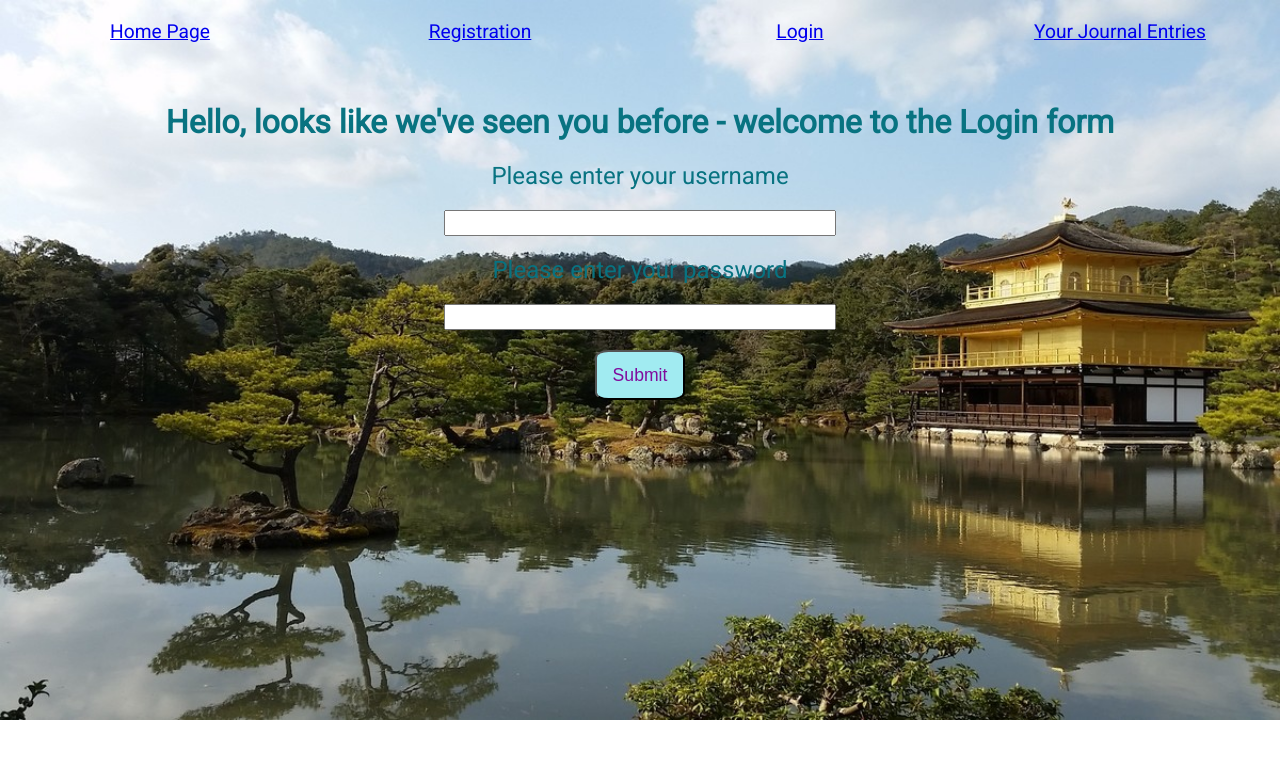
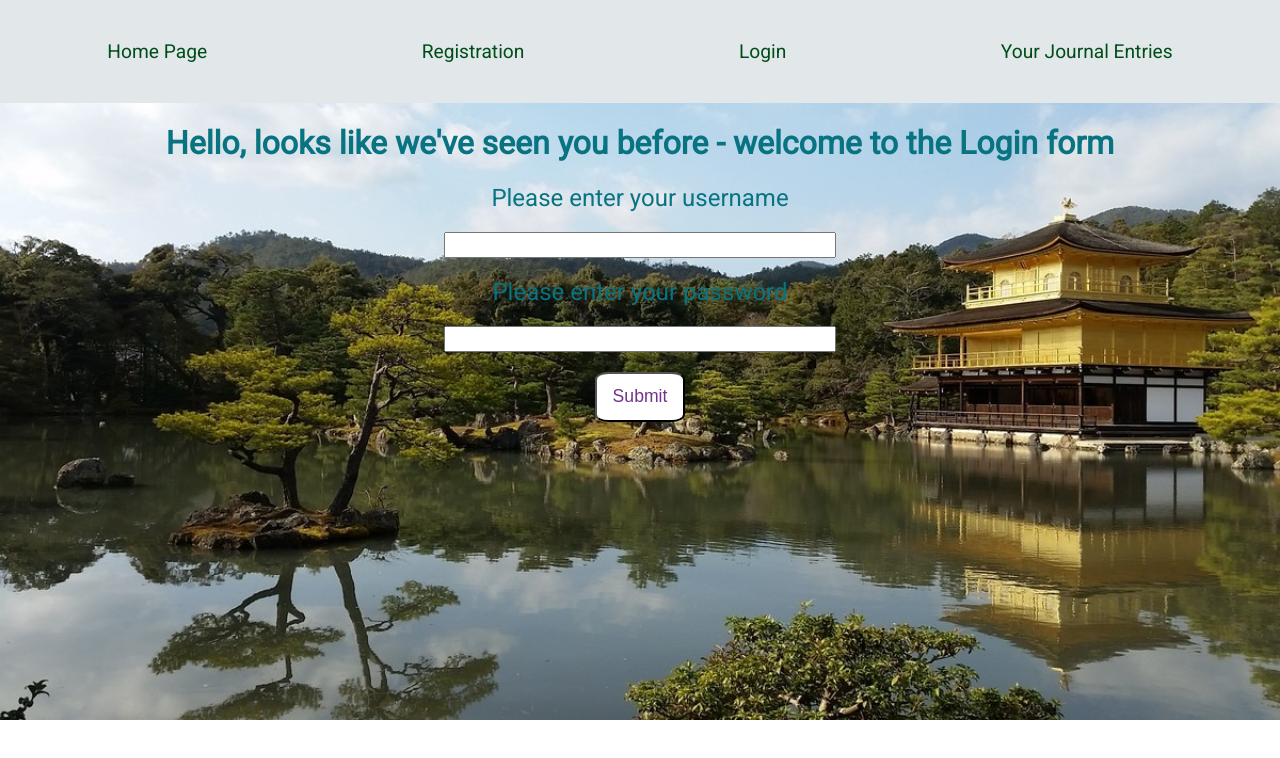
Before and after one commit to build-week-design-your-life/Front-end-design-life, a React (Create React App) app in the folder design-life/: page /login in a window 1280 px wide. Shown: the top 758 px of the page. Built offline with nearby package versions, Linux system fonts and the light colour scheme.

Commit message:
Updated styling with help from UI designer

```diff
--- a/design-life/src/App.css
+++ b/design-life/src/App.css
@@ -36,18 +36,6 @@ body {
   font-family: "Roboto", sans-serif;
 }
 
-.navLinks {
-  display: flex;
-  flex-flow: row nowrap;
-  margin: 20px auto 60px auto;
-
-  justify-content: space-between;
-  max-width: 1200px;
-
-  color: white;
-  font-size: 1.2rem;
-  text-decoration: none;
-}
 a:visited {
   text-decoration: none;
 }
@@ -56,8 +44,27 @@ a:visited {
   color: white;
 }
 
+.navLinks {
+  display: flex;
+  flex-flow: row nowrap;
+  margin: 0 auto;
+  padding: 40px 0px;
+  justify-content: space-around;
+  max-width: 100%;
+  background-color: #e2e7e9;
+}
+
 .navLink {
-  width: 20%;
+  font-size: 1.2rem;
+  text-decoration: none;
+  color: #004d1a;
+}
+
+.navLink:hover {
+  color: white;
+  background-color: #d0d8db;
+  padding: 10px;
+  border-radius: 5px;
 }
 
 input {
@@ -115,9 +122,10 @@ label {
   display: flex;
   flex-flow: column;
   justify-content: flex-start;
-  background-color: green;
+  background-color: #004d1a;
   color: white;
   text-shadow: -1px 0 black, 0 1px black, 1px 0 black, 0 -1px black;
+  padding: 20px 20px;
 }
 
 .weeklyEntry {
@@ -126,18 +134,24 @@ label {
   display: flex;
   flex-flow: column;
   justify-content: flex-end;
-  background-color: blue;
+  background-color: rgb(39, 39, 116);
   color: white;
   text-shadow: -1px 0 black, 0 1px black, 1px 0 black, 0 -1px black;
+  padding: 20px 20px;
 }
 
 button {
   height: 50px;
   width: 90px;
   border-radius: 15%;
-  background-color: rgb(161, 235, 241);
+  background-color: #e2e7e9;
   color: rgb(127, 12, 156);
   font-size: 1.1rem;
+}
+
+button:hover {
+  color: white;
+  background-color: #d0d8db;
 }
 
 .buttonStyle {
@@ -152,3 +166,13 @@ body {
   background-size: cover;
   color: rgb(8, 115, 129);
 }
+
+.loginButton {
+  background-color: white;
+  color: #75328a;
+}
+
+.loginButton:hover {
+  background-color: #d0d8db;
+  color: white;
+}
--- a/design-life/src/components/login/loginForm.js
+++ b/design-life/src/components/login/loginForm.js
@@ -19,7 +19,7 @@ function LoginForm({ values, errors, touched, isSubmitting }) {
       {touched.password && errors.password && (
         <p>You must forgotten something. {errors.password}</p>
       )}
-      <button type="submit">Submit</button>
+      <button className="loginButton" type="submit">Submit</button>
     </Form>
   );
 }
--- a/design-life/src/components/login/registrationForm.js
+++ b/design-life/src/components/login/registrationForm.js
@@ -13,7 +13,7 @@ function RegistrationForm({ values, errors, touched, isSubmitting }) {
       <label> Please enter your password</label>
       <Field name="password" type="password" />
       {touched.password && errors.password && <p>Sorry! {errors.password}</p>}
-      <button type="submit">Submit</button>
+      <button className="loginButton" type="submit">Submit</button>
     </Form>
   );
 }
```
